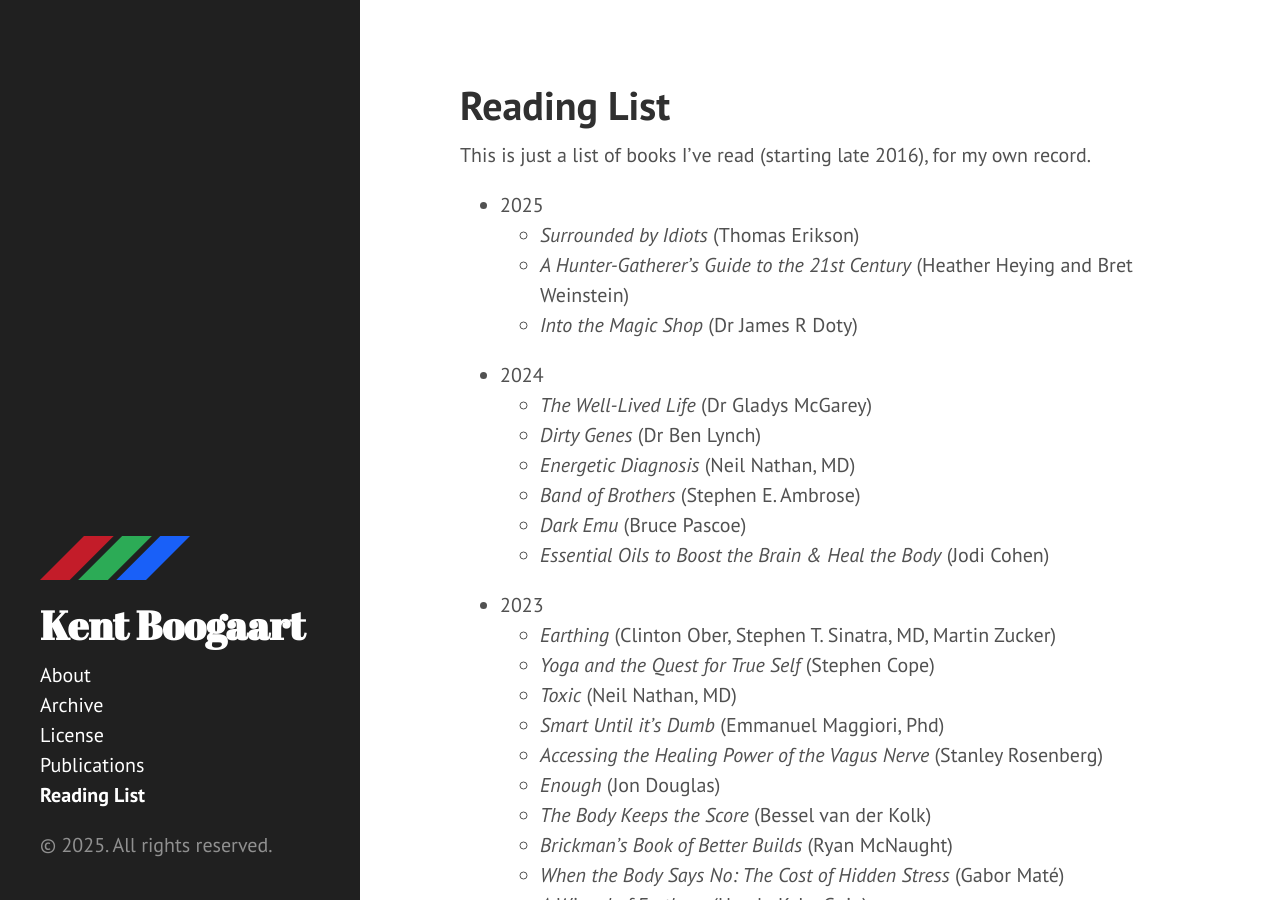
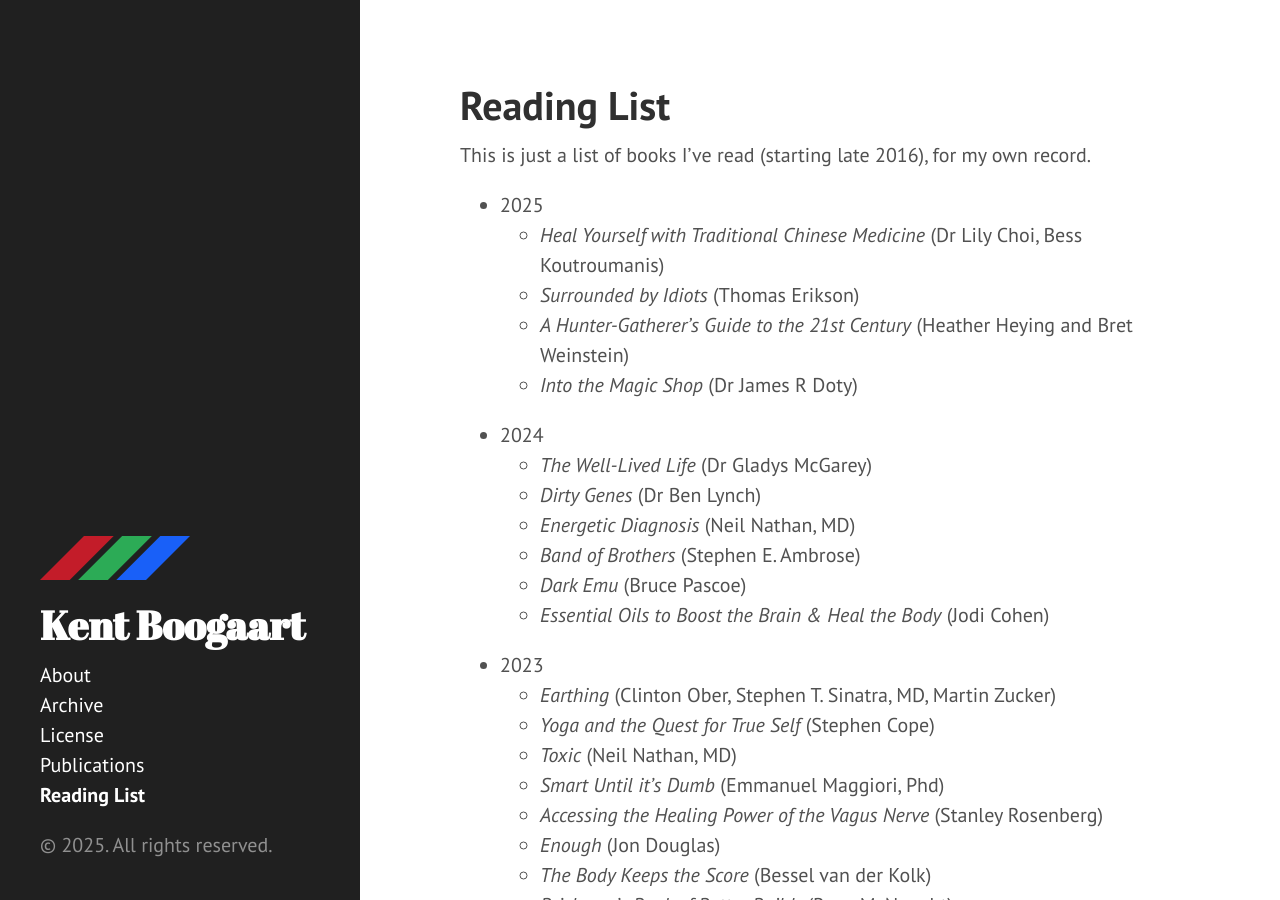
Before and after one commit to kentcb/kentcb.github.io, a Jekyll site: the page built from reading-list.md, in a window 1280 px wide and 900 px high. Built offline with Jekyll 4.4.1, drawn with Linux system fonts in a browser that asks for light colours; nearby versions of some CDN libraries.

Commit message:
Add Heal Yourself with TCM

```diff
--- a/reading-list.md
+++ b/reading-list.md
@@ -6,6 +6,7 @@ sidebar: true
 This is just a list of books I've read (starting late 2016), for my own record.
 
 * 2025
+    * _Heal Yourself with Traditional Chinese Medicine_ (Dr Lily Choi, Bess Koutroumanis)
     * _Surrounded by Idiots_ (Thomas Erikson)
     * _A Hunter-Gatherer's Guide to the 21st Century_ (Heather Heying and Bret Weinstein)
     * _Into the Magic Shop_ (Dr James R Doty)
```
